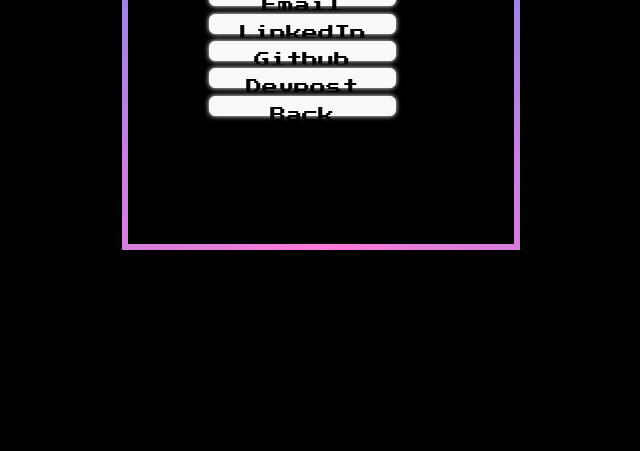
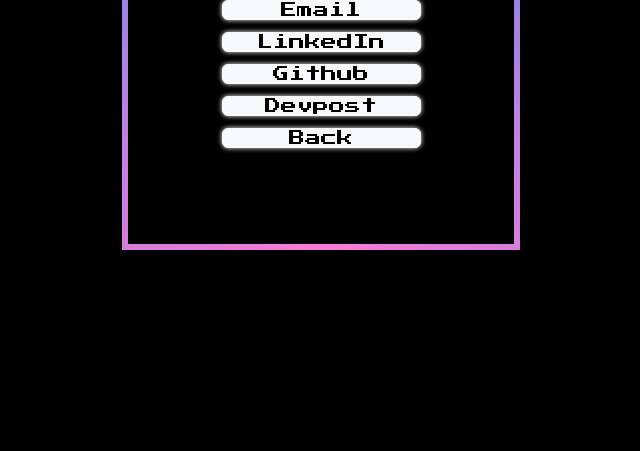
Before and after one commit to andrw-r/andrw-r.github.io, a plain HTML site: page contact/index.html in a window 1280 px wide. Shown: the part 349-800 px from the top of the page, without its empty margins (319-959 px from the left). Drawn offline with nearby package versions, Linux system fonts and the light colour scheme.

Commit message:
Fixed buttons and text positioning.

```diff
--- a/contact/index.html
+++ b/contact/index.html
@@ -9,12 +9,14 @@
   </head>
   <body>
     <div class="container" style="text-align: center;">
-      <h1>Andrew Ross</h1>
-      <button style="max-width: 50%;" onclick="goToEmail()" class="btn btn-light">Email</button>
-      <button style="max-width: 50%;" onclick="goToLinkedIn()" class="btn btn-light">LinkedIn</button>
-      <button style="max-width: 50%;" onclick="goToGitHub()" class="btn btn-light">Github</button>
-      <button style="max-width: 50%;" onclick="goToDevpost()" class="btn btn-light">Devpost</button>
-      <button style="max-width: 50%;" onclick="goToIndex()" class="btn btn-light">Back</button>
+      <h1 class="fs-1">Andrew Ross</h1>
+      <div class="wrapper" style="margin-top: 18vh; padding: 0vh;">
+        <button style="max-width: 50%; margin-bottom: 1vh;line-height: 0em;" onclick="goToEmail()" class="btn btn-light">Email</button>
+        <button style="max-width: 50%; margin-bottom: 1vh;line-height: 0em;" onclick="goToLinkedIn()" class="btn btn-light">LinkedIn</button>
+        <button style="max-width: 50%; margin-bottom: 1vh;line-height: 0em;" onclick="goToGitHub()" class="btn btn-light">Github</button>
+        <button style="max-width: 50%; margin-bottom: 1vh;line-height: 0em;" onclick="goToDevpost()" class="btn btn-light">Devpost</button>
+        <button style="max-width: 50%; margin-bottom: 1vh;line-height: 0em;" onclick="goToIndex()" class="btn btn-light">Back</button>
+      </div>
     </div>
     <script src="../content.js"></script>
     <script src="https://cdn.jsdelivr.net/npm/bootstrap@5.3.0-alpha3/dist/js/bootstrap.bundle.min.js" integrity="sha384-ENjdO4Dr2bkBIFxQpeoTz1HIcje39Wm4jDKdf19U8gI4ddQ3GYNS7NTKfAdVQSZe" crossorigin="anonymous"></script>
```
